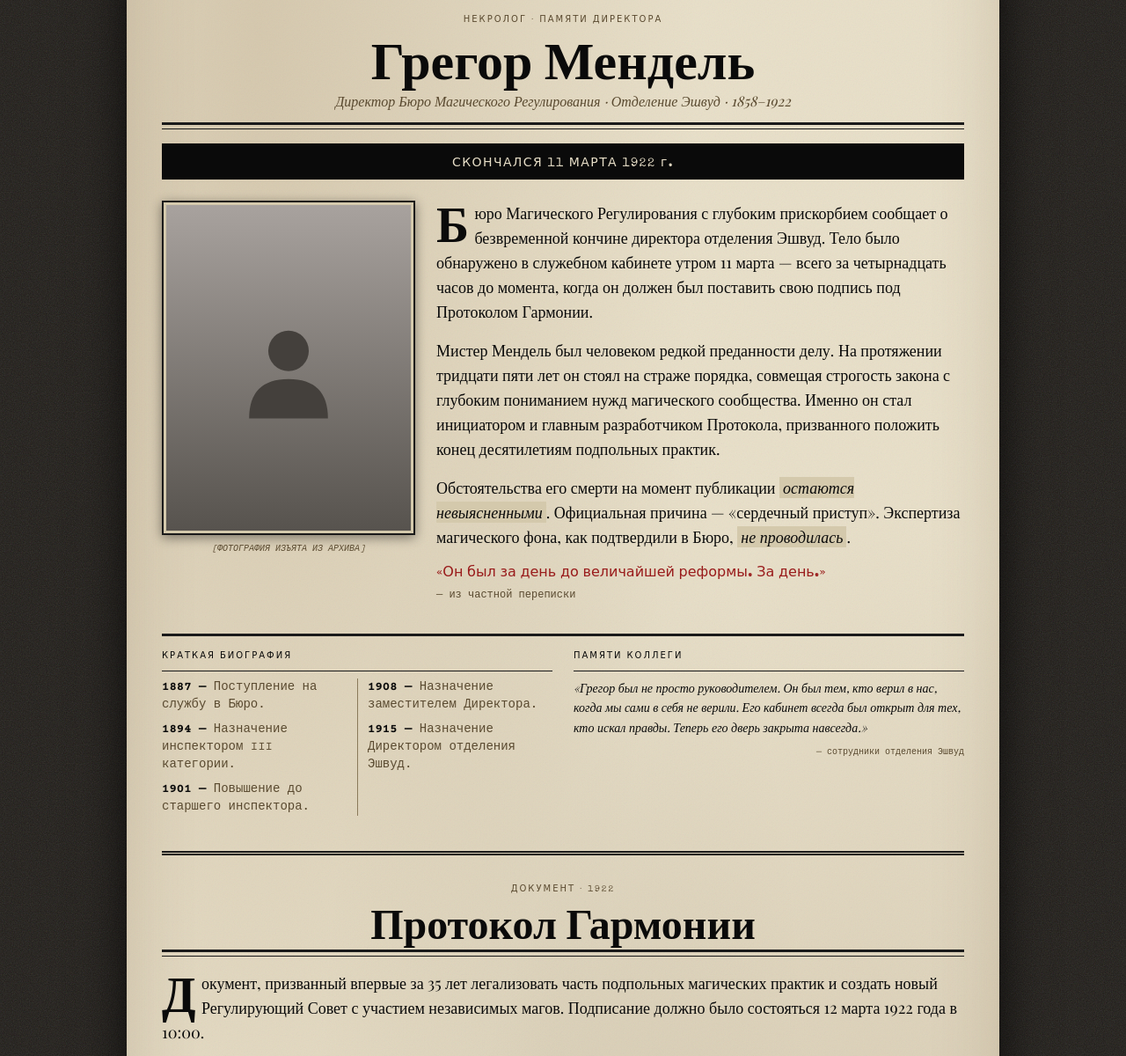
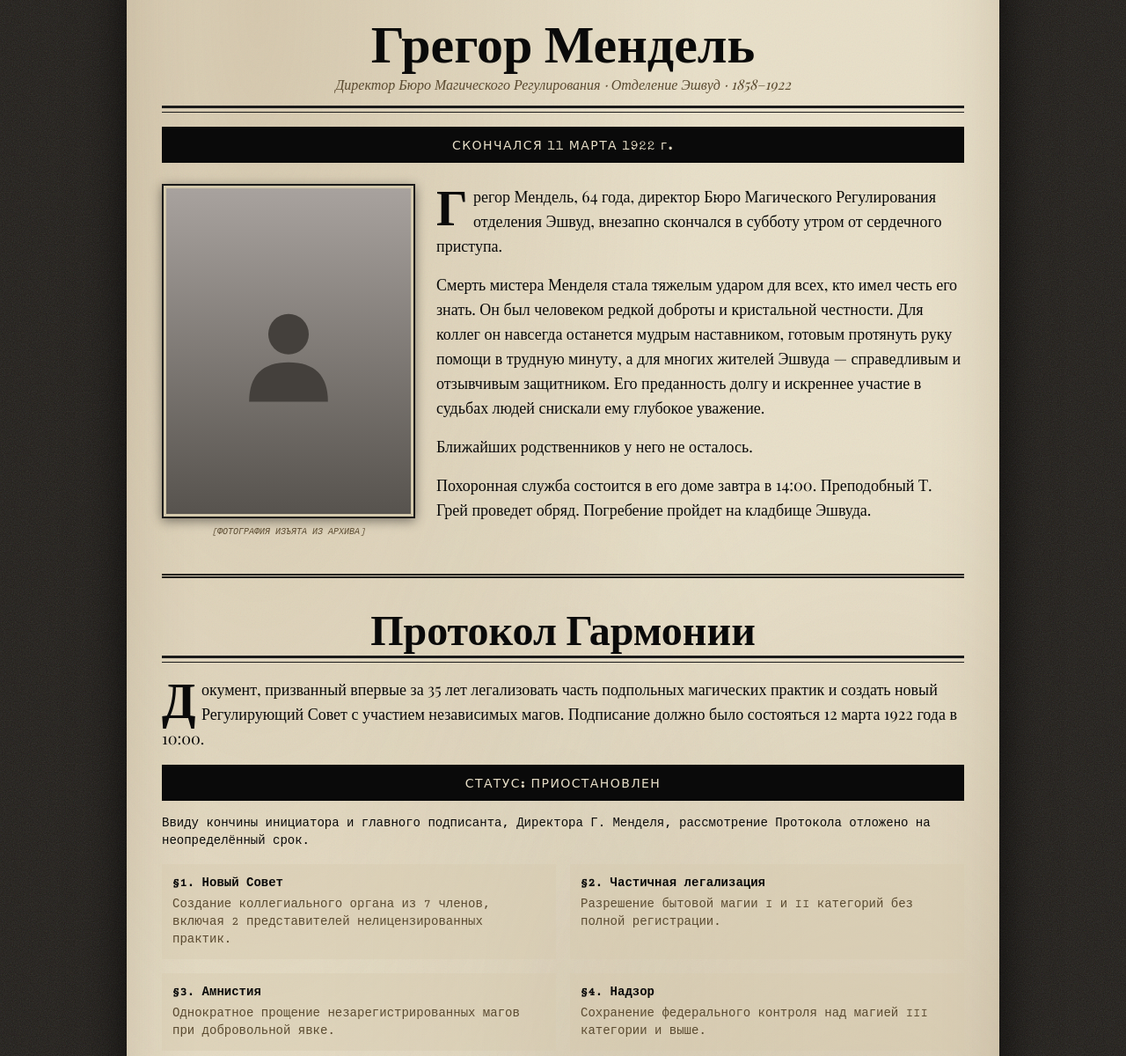
Before and after one commit to BMR-Ashwood/bmr-ashwood, a plain HTML site: page index.html in a window 1280 px wide. Shown: the part 427-1627 px from the top of the page at 88% size. Drawn offline with nearby package versions, Linux system fonts and the light colour scheme; a web font is replaced by a local one.

Commit message:
Update index.html

```diff
--- a/index.html
+++ b/index.html
@@ -35,7 +35,6 @@
   .stamp-red { color: #8b1a1a; border: 2px double #8b1a1a; transform: rotate(-7deg); opacity: 0.92; }
   .stamp-black { color: #1a1a1a; border: 2px double #1a1a1a; transform: rotate(-5deg); opacity: 0.9; }
   .banner-black { background: #0a0a0a; color: #e8dfc8; }
-  .kicker { font-family: 'Special Elite', cursive; letter-spacing: 0.2em; }
   .dateline { font-family: 'Courier Prime', monospace; }
   .column-2 { column-count: 2; column-gap: 1.5rem; column-rule: 1px solid #8a7a5a; }
   .column-2 p { break-inside: avoid; }
@@ -80,7 +79,6 @@
 
     <!-- НЕКРОЛОГ МЕНДЕЛЯ -->
     <section class="mb-10 mt-8">
-      <div class="kicker text-[10px] text-center text-dim mb-1">НЕКРОЛОГ · ПАМЯТИ ДИРЕКТОРА</div>
       <h2 class="serif font-black text-center text-bright text-4xl md:text-6xl leading-none mb-2">Грегор Мендель</h2>
       <div class="serif italic text-center text-sm md:text-base text-dim mb-3">Директор Бюро Магического Регулирования · Отделение Эшвуд · 1858–1922</div>
 
@@ -108,33 +106,10 @@
         <!-- Текст некролога -->
         <div class="md:col-span-8">
           <div class="serif text-base md:text-lg leading-relaxed text-bright space-y-4">
-            <p class="firstletter">Бюро Магического Регулирования с глубоким прискорбием сообщает о безвременной кончине директора отделения Эшвуд. Тело было обнаружено в служебном кабинете утром 11 марта — всего за четырнадцать часов до момента, когда он должен был поставить свою подпись под Протоколом Гармонии.</p>
-            <p>Мистер Мендель был человеком редкой преданности делу. На протяжении тридцати пяти лет он стоял на страже порядка, совмещая строгость закона с глубоким пониманием нужд магического сообщества. Именно он стал инициатором и главным разработчиком Протокола, призванного положить конец десятилетиям подпольных практик.</p>
-            <p>Обстоятельства его смерти на момент публикации <span class="bg-[#d4c9ac] px-1 italic">остаются невыясненными</span>. Официальная причина — «сердечный приступ». Экспертиза магического фона, как подтвердили в Бюро, <span class="bg-[#d4c9ac] px-1 italic">не проводилась</span>.</p>
-            <p class="stamp text-red-800 text-base mt-4">«Он был за день до величайшей реформы. За день.»<br><span class="type text-xs text-dim">— из частной переписки</span></p>
-          </div>
-        </div>
-      </div>
-
-      <!-- Нижняя часть некролога -->
-      <div class="mt-8 pt-4 hr-thick">
-        <div class="grid md:grid-cols-2 gap-6">
-          <div>
-            <div class="kicker text-[10px] text-bright mb-2">КРАТКАЯ БИОГРАФИЯ</div><div class="hr-thin mb-2"></div>
-            <div class="column-2 type text-sm text-dim">
-              <p class="mb-2"><span class="font-bold text-bright">1887 —</span> Поступление на службу в Бюро.</p>
-              <p class="mb-2"><span class="font-bold text-bright">1894 —</span> Назначение инспектором III категории.</p>
-              <p class="mb-2"><span class="font-bold text-bright">1901 —</span> Повышение до старшего инспектора.</p>
-              <p class="mb-2"><span class="font-bold text-bright">1908 —</span> Назначение заместителем Директора.</p>
-              <p class="mb-2"><span class="font-bold text-bright">1915 —</span> Назначение Директором отделения Эшвуд.</p>
-            </div>
-          </div>
-          <div>
-            <div class="kicker text-[10px] text-bright mb-2">ПАМЯТИ КОЛЛЕГИ</div><div class="hr-thin mb-2"></div>
-            <div class="serif italic text-sm text-bright leading-relaxed">
-              «Грегор был не просто руководителем. Он был тем, кто верил в нас, когда мы сами в себя не верили. Его кабинет всегда был открыт для тех, кто искал правды. Теперь его дверь закрыта навсегда.»
-            </div>
-            <div class="dateline text-[10px] text-dim mt-2 text-right">— сотрудники отделения Эшвуд</div>
+            <p class="firstletter">Грегор Мендель, 64 года, директор Бюро Магического Регулирования отделения Эшвуд, внезапно скончался в субботу утром от сердечного приступа.</p>
+            <p>Смерть мистера Менделя стала тяжелым ударом для всех, кто имел честь его знать. Он был человеком редкой доброты и кристальной честности. Для коллег он навсегда останется мудрым наставником, готовым протянуть руку помощи в трудную минуту, а для многих жителей Эшвуда — справедливым и отзывчивым защитником. Его преданность долгу и искреннее участие в судьбах людей снискали ему глубокое уважение.</p>
+            <p>Ближайших родственников у него не осталось.</p>
+            <p>Похоронная служба состоится в его доме завтра в 14:00. Преподобный Т. Грей проведет обряд. Погребение пройдет на кладбище Эшвуда.</p>
           </div>
         </div>
       </div>
@@ -144,7 +119,6 @@
 
     <!-- THE PROTOCOL -->
     <section class="mb-10">
-      <div class="kicker text-[10px] text-center text-dim mb-1">ДОКУМЕНТ · 1922</div>
       <h2 class="serif font-black text-center text-bright text-3xl md:text-5xl leading-none mb-2">Протокол Гармонии</h2>
       <div class="hr-thick mb-1"></div>
       <div class="hr-thin mb-4"></div>
@@ -180,7 +154,6 @@
 
     <!-- NEWS -->
     <section class="mb-10">
-      <div class="kicker text-[10px] text-center text-dim mb-1">ОФИЦИАЛЬНЫЕ ЦИРКУЛЯРЫ</div>
       <h2 class="serif font-black text-center text-bright text-3xl md:text-5xl leading-none mb-2">Циркуляры Бюро</h2>
       <div class="hr-thick mb-1"></div>
       <div class="hr-thin mb-6"></div>
@@ -212,25 +185,25 @@
 
     <div class="hr-double my-8"></div>
 
-    <!-- SECTIONS (Без заголовка и без рамок) -->
+    <!-- SECTIONS -->
     <section class="mb-10">
-      <div class="grid md:grid-cols-3 gap-6 text-center mt-4">
-        <a href="reestr.html" class="block hover:opacity-60 transition opacity-90">
+      <div class="grid md:grid-cols-3 gap-4 mt-4">
+        <a href="reestr.html" class="block border-2 border-black bg-[#d4c9ac]/30 p-6 text-center hover:bg-[#d4c9ac]/60 transition">
           <div class="text-4xl mb-2">📜</div>
           <h3 class="serif font-bold text-lg text-bright">РЕЕСТР МАГОВ</h3>
           <p class="type text-xs text-dim mt-2">Обязательная регистрация всех практикующих</p>
         </a>
-        <a href="licenses.html" class="block hover:opacity-60 transition opacity-90">
+        <a href="licenses.html" class="block border-2 border-black bg-[#d4c9ac]/30 p-6 text-center hover:bg-[#d4c9ac]/60 transition">
           <div class="text-4xl mb-2">🎫</div>
           <h3 class="serif font-bold text-lg text-bright">ЛИЦЕНЗИИ</h3>
           <p class="type text-xs text-dim mt-2">Выдача разрешений на магическую деятельность</p>
         </a>
-        <a href="laws.html" class="block hover:opacity-60 transition opacity-90">
+        <a href="laws.html" class="block border-2 border-black bg-[#d4c9ac]/30 p-6 text-center hover:bg-[#d4c9ac]/60 transition">
           <div class="text-4xl mb-2">⚖️</div>
           <h3 class="serif font-bold text-lg text-bright">ЗАКОНЫ</h3>
           <p class="type text-xs text-dim mt-2">Действующие акты магического права</p>
         </a>
-        <a href="jobs.html" class="block hover:opacity-60 transition opacity-90 md:col-span-3 mt-2">
+        <a href="jobs.html" class="block border-2 border-black bg-[#d4c9ac]/30 p-6 text-center hover:bg-[#d4c9ac]/60 transition md:col-span-3">
           <div class="text-4xl mb-2">👔</div>
           <h3 class="serif font-bold text-lg text-bright">ОТДЕЛ КАДРОВ</h3>
           <p class="type text-xs text-dim mt-2">Вакансии и приём на службу</p>
```
